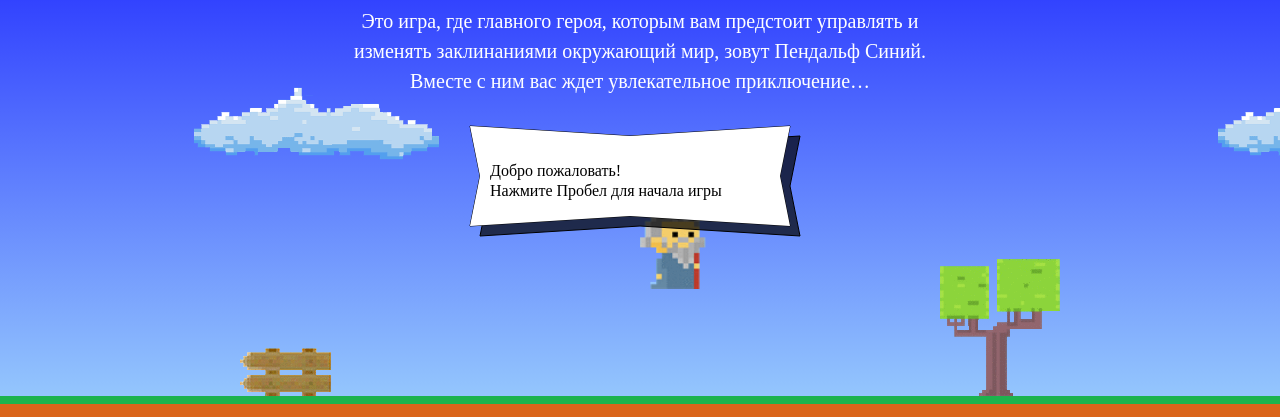
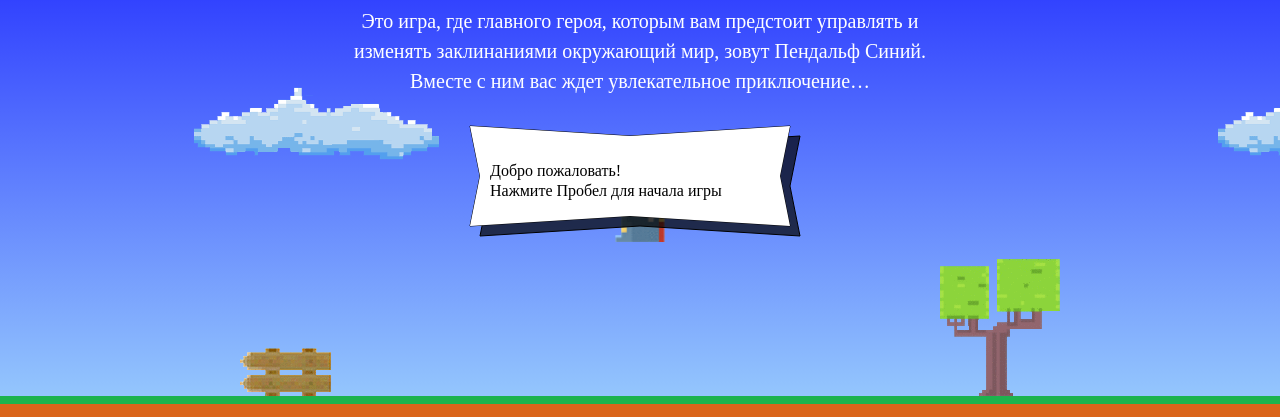
Before and after one commit to ilinastea/920759-code-and-magick-19, a website: page index.html in a window 1280 px wide. Shown: the part 203-620 px from the top of the page. Drawn offline with Linux system fonts and the light colour scheme; a web font is replaced by a local one.

Commit message:
Скоректирован расчет координат мага

```diff
--- a/index.html
+++ b/index.html
@@ -194,10 +194,10 @@
     return wizardProportion * wizardWidth;
   };
   var getWizardX = function (width) {
-    return 0.5 * width;
+    return 0.5 * width - wizardWidth / 2;
   };
   var getWizardY = function (height) {
-    return 0.33 * height;
+    return 0.33 * height - (wizardProportion * wizardWidth) / 2;
   };
 </script>
 
```
